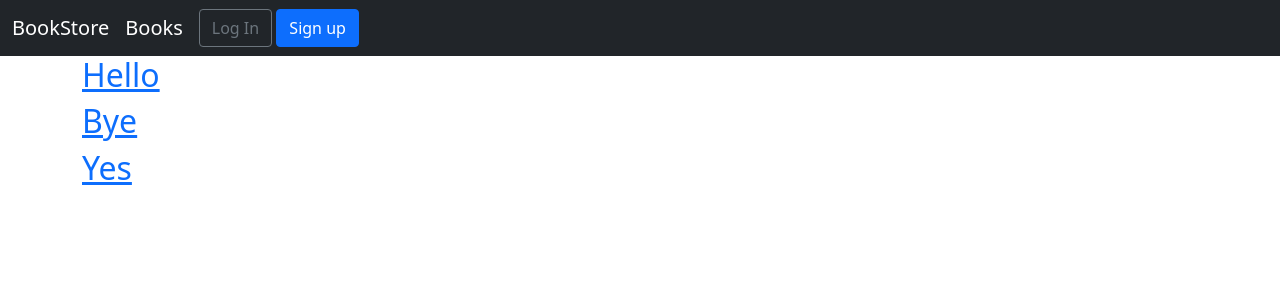
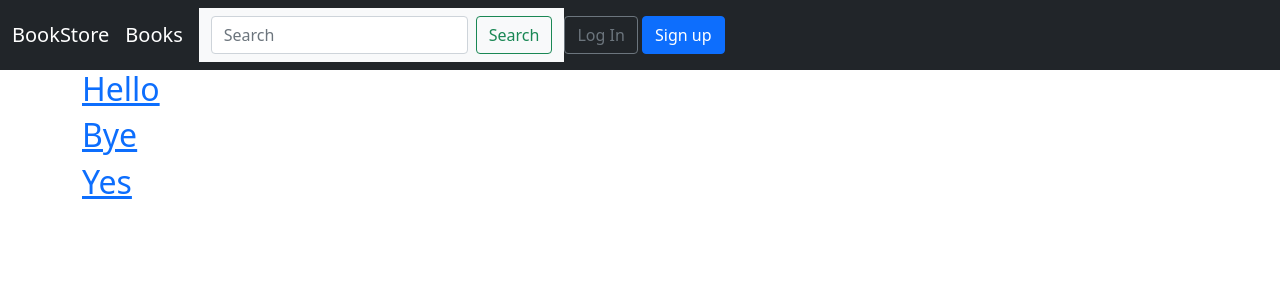
Before and after one commit to TUD-SDEV/lab-9-upload-Zi-Zhuang, a Django app: page /books/ in a window 1280 px wide. Shown: the top 300 px of the page. Run offline with Django 3.2, Linux system fonts and the light colour scheme; data comes from the database, SQL or seed files in the repository.

Commit message:
lab 9 part 5 commit

```diff
--- a/books/urls.py
+++ b/books/urls.py
@@ -1,6 +1,7 @@
 from django.urls import path
-from .views import BookListView, BookDetailView
+from .views import BookListView, BookDetailView, SearchResultsListView
 urlpatterns = [
  path('', BookListView.as_view(), name='book_list'),
  path('<uuid:pk>', BookDetailView.as_view(), name='book_detail'),
+ path('search/', SearchResultsListView.as_view(), name='search_results'),
 ]
--- a/books/views.py
+++ b/books/views.py
@@ -1,10 +1,24 @@
 from django.views.generic import ListView, DetailView
 from .models import Book
+from django.db.models import Q
+
 # Create your views here.
 class BookListView(ListView):
  model = Book
  context_object_name = 'book_list'
  template_name = 'books/book_list.html'
+
 class BookDetailView(DetailView):
  model = Book
  template_name = 'books/book_detail.html'
+
+class SearchResultsListView(ListView):
+ model = Book
+ context_object_name = 'book_list'
+ template_name = 'books/search_results.html'
+
+ def get_queryset(self):
+    query = self.request.GET.get('q')
+    return Book.objects.filter(
+     Q(title__icontains=query) | Q(author__icontains=query)
+    )
--- a/templates/base.html
+++ b/templates/base.html
@@ -21,6 +21,15 @@
         <button class="navbar-toggler" type="button" data-bs-toggle="collapse" data-bs-target="#navbarSupportedContent" aria-controls="navbarSupportedContent" aria-expanded="false" aria-label="Toggle navigation">
           <span class="navbar-toggler-icon"></span>
         </button>
+        <nav class="navbar navbar-light bg-light">
+          <div class="container-fluid">
+          <form class="d-flex" action="{% url 'search_results' %}" method ="get">
+          <input name = "q" class="form-control me-2" type="search"
+           placeholder="Search" aria-label="Search">
+          <button class="btn btn-outline-success" type="submit">Search</button>
+          </form>
+          </div>
+          </nav>
         <div class="collapse navbar-collapse" id="navbarSupportedContent">
           {% if user.is_authenticated %}
           <ul class="nav navbar-nav ms-auto">
```
Also changed, not shown: templates/books/search_results.html (added, +12 -0 lines).
